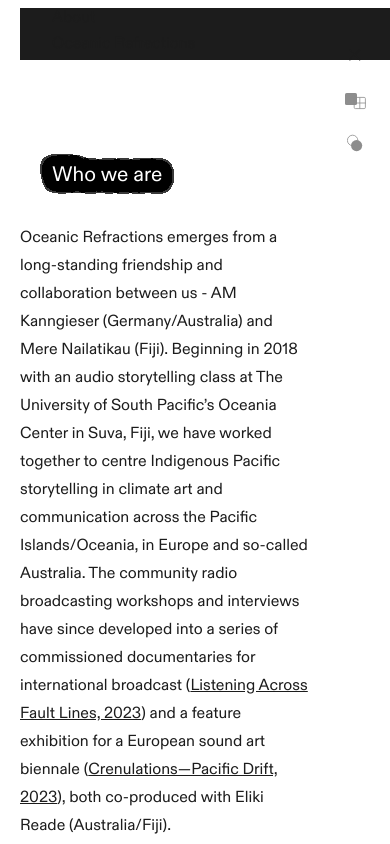
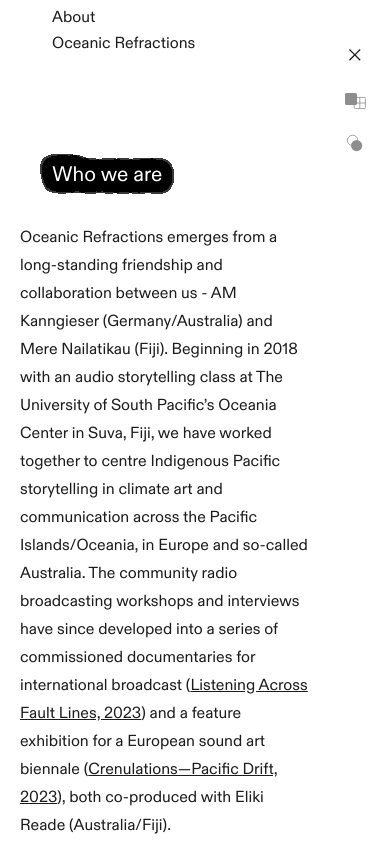
Before and after one commit to samuelethjackson/ocwebapp, a Next.js app in the folder client/: page /about in a window 390 px wide. Shown: the top 844 px of the page. Built offline with nearby package versions, Linux system fonts and the light colour scheme.

Commit message:
Update AboutTopBand.tsx

```diff
--- a/client/app/components/AboutTopBand.tsx
+++ b/client/app/components/AboutTopBand.tsx
@@ -32,7 +32,7 @@
   };
 
   return (
-    <div className={`fixed top-0 flex flex-row w-full px-5 py-2 justify-between z-50'}`}>
+    <div className={`fixed top-0 flex flex-row w-full px-5 pt-0 pb-2 md:py-2 justify-between z-50'}`}>
       <div className='w-1/3 hidden md:flex flex-row gap-0'>
         <motion.div
           key={pageName}
@@ -45,7 +45,7 @@
           {pageName}
         </motion.div>
       </div>
-      <div className='md:w-1/3 w-full bg-black absolute pl-8 md:hidden flex flex-row gap-0 pb-8'>
+      <div className='md:w-1/3 w-full bg-white dark:bg-black absolute pl-8 md:hidden flex flex-row gap-0 pt-2 pb-8'>
         <div
           key={pageName}
           className="w-full text-base font-normal leading-tight"
@@ -53,7 +53,7 @@
           {pageName}
         </div>
       </div>
-      <div className=' w-1/2 absolute pl-8 pt-6 md:hidden pb-1'>
+      <div className='w-1/2 absolute pl-8 pt-8 md:hidden pb-1'>
         Oceanic Refractions
       </div>
     </div>
```
